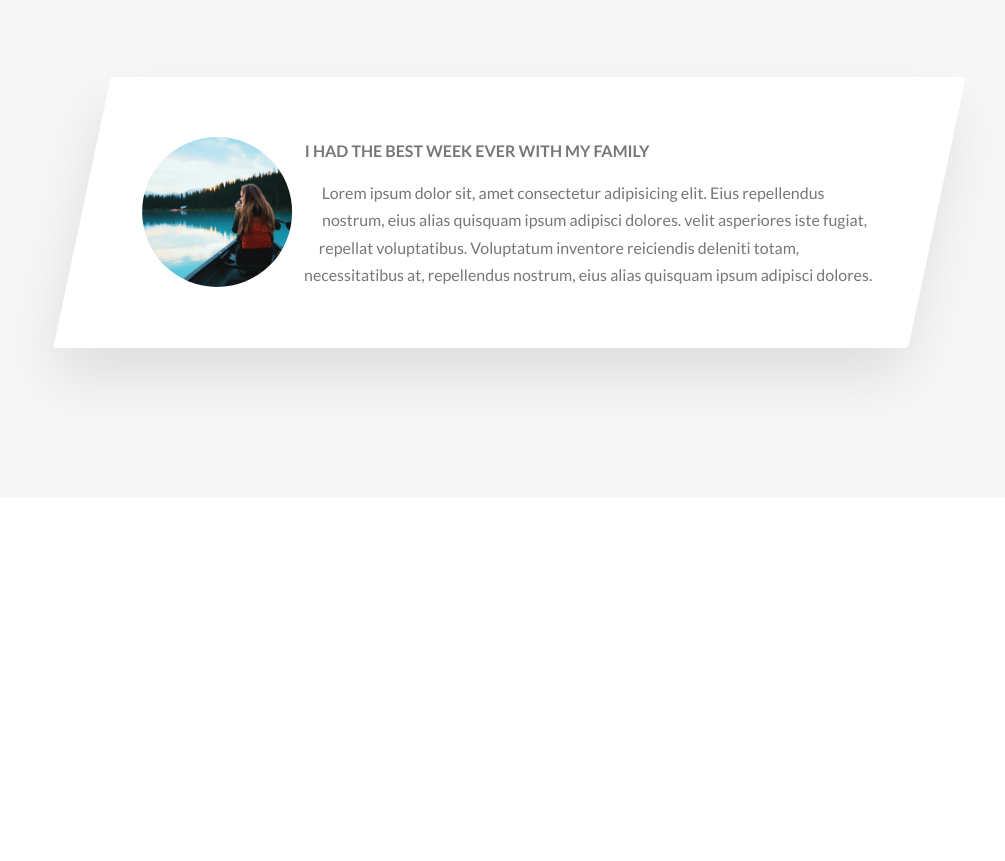
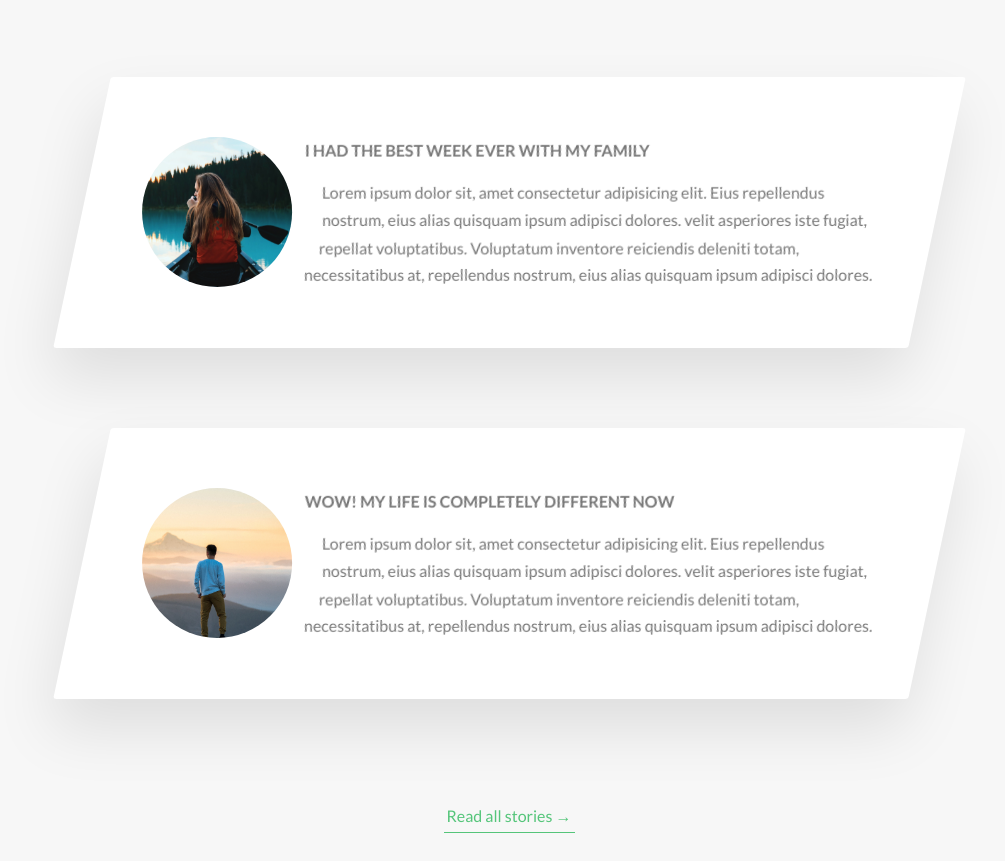
Before and after one commit to jayhan1109/udemyCSS, a website: page Natours/starter/index.html in a window 1280 px wide. Shown: the part 3489-4350 px from the top of the page, without its empty margins (131-1136 px from the left). Before the commit the page ends 4017 px from the top, so only its background shows below. Drawn offline with Linux system fonts and the light colour scheme; files whose address does not match are found by name.

Commit message:
Story Section - Part 2

```diff
--- a/Natours/starter/index.html
+++ b/Natours/starter/index.html
@@ -250,7 +250,12 @@
         <div class="row">
           <div class="story">
             <figure class="story__shape">
-              <img src="img/nat-8.jpg" alt="Person on a tour" class="story__img">
+              <img
+                src="img/nat-8.jpg"
+                alt="Person on a tour"
+                class="story__img"
+              />
+              <figcaption class="story__caption">Mary Smith</figcaption>
             </figure>
             <div class="story__text">
               <h3 class="heading-tertiary u-margin-bottom-small">
@@ -265,6 +270,35 @@
               </p>
             </div>
           </div>
+        </div>
+
+        <div class="row">
+          <div class="story">
+            <figure class="story__shape">
+              <img
+                src="img/nat-9.jpg"
+                alt="Person on a tour"
+                class="story__img"
+              />
+              <figcaption class="story__caption">Jack Wilson</figcaption>
+            </figure>
+            <div class="story__text">
+              <h3 class="heading-tertiary u-margin-bottom-small">
+                Wow! My life is completely different now
+              </h3>
+              <p>
+                Lorem ipsum dolor sit, amet consectetur adipisicing elit. Eius
+                repellendus nostrum, eius alias quisquam ipsum adipisci dolores.
+                velit asperiores iste fugiat, repellat voluptatibus. Voluptatum
+                inventore reiciendis deleniti totam, necessitatibus at,
+                repellendus nostrum, eius alias quisquam ipsum adipisci dolores.
+              </p>
+            </div>
+          </div>
+        </div>
+
+        <div class="u-center-text u-margin-top-huge">
+          <a href="#" class="btn-text">Read all stories &rarr;</a>
         </div>
       </section>
     </main>
--- a/Natours/starter/sass/components/_story.scss
+++ b/Natours/starter/sass/components/_story.scss
@@ -1,33 +1,62 @@
-.story{
+.story {
   width: 75%;
-    margin:0 auto;
-    box-shadow: 0 3rem 6rem rgba($color-black,.1);
+  margin: 0 auto;
+  box-shadow: 0 3rem 6rem rgba($color-black, 0.1);
   background-color: $color-white;
   border-radius: 3px;
   padding: 6rem;
   padding-left: 9rem;
   font-size: $default-font-size;
   transform: skewX(-12deg);
-    &>*{
+  & > * {
     transform: skewX(12deg);
   }
 
-    &__shape{
+  &__shape {
     width: 15rem;
     height: 15rem;
     float: left;
-        -webkit-shape-outside:circle(50% at 50% 50%);
-        shape-outside:circle(50% at 50% 50%);
+    -webkit-shape-outside: circle(50% at 50% 50%);
+    shape-outside: circle(50% at 50% 50%);
     -webkit-clip-path: circle(50% at 50% 50%);
     clip-path: circle(50% at 50% 50%);
     transform: translateX(-3rem) skewX(12deg);
+    position: relative;
+    overflow: hidden;
   }
 
-    &__img{
+  &__img {
     height: 100%;
+    transform: translateX(-4rem) scale(1.4);
+    backface-visibility: hidden;
+    transition: all .5s;
 }
 
-    &__text{
+  &__text {
     transform: skewX(12deg);
   }
+
+  &__caption {
+    position: absolute;
+    top: 50%;
+    left: 50%;
+    transform: translate(-50%, 20%);
+    color: $color-white;
+    text-transform: uppercase;
+    font-size: 1.7rem;
+    text-align: center;
+    opacity: 0;
+    transition: all .5s;
   }
+
+  &:hover &__caption{
+      opacity: 1;
+      transform: translate(-50%,-50%);
+      backface-visibility: hidden;
+  }
+
+  &:hover &__img{
+      transform: translateX(-4rem) scale(1);
+      filter: blur(3px) brightness(80%);
+  }
+}
```
Also changed, not shown: Natours/starter/css/style.css. Lines whose indentation alone changed are shown as unchanged.
